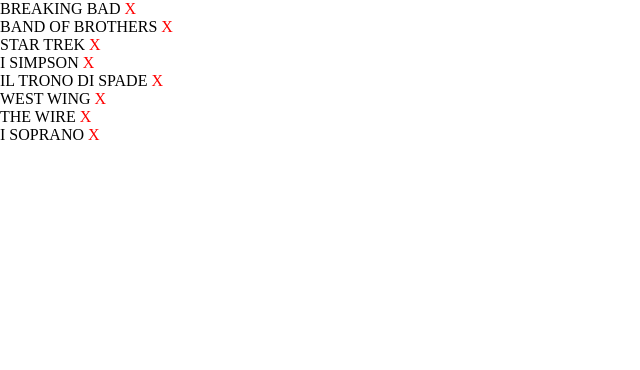
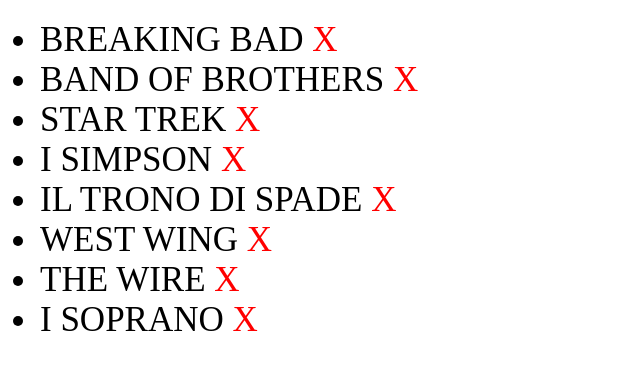
Before and after one commit to aleneri-github/js-todo-clone, a plain HTML site: page index.html in a window 1280 px wide. Shown: the whole page, without its empty margins (0-640 px from the left). Drawn offline with nearby package versions, Linux system fonts and the light colour scheme.

Commit message:
aggiornamento stile

```diff
--- a/css/style.css
+++ b/css/style.css
@@ -2,9 +2,14 @@
   margin: 0;
   padding: 0;
   box-sizing: border-box;
+  font-size: 35px;
 }
 
 .delete {
   cursor: pointer;
   color: red;
 }
+
+body {
+  margin: 20px 40px;
+}
```
